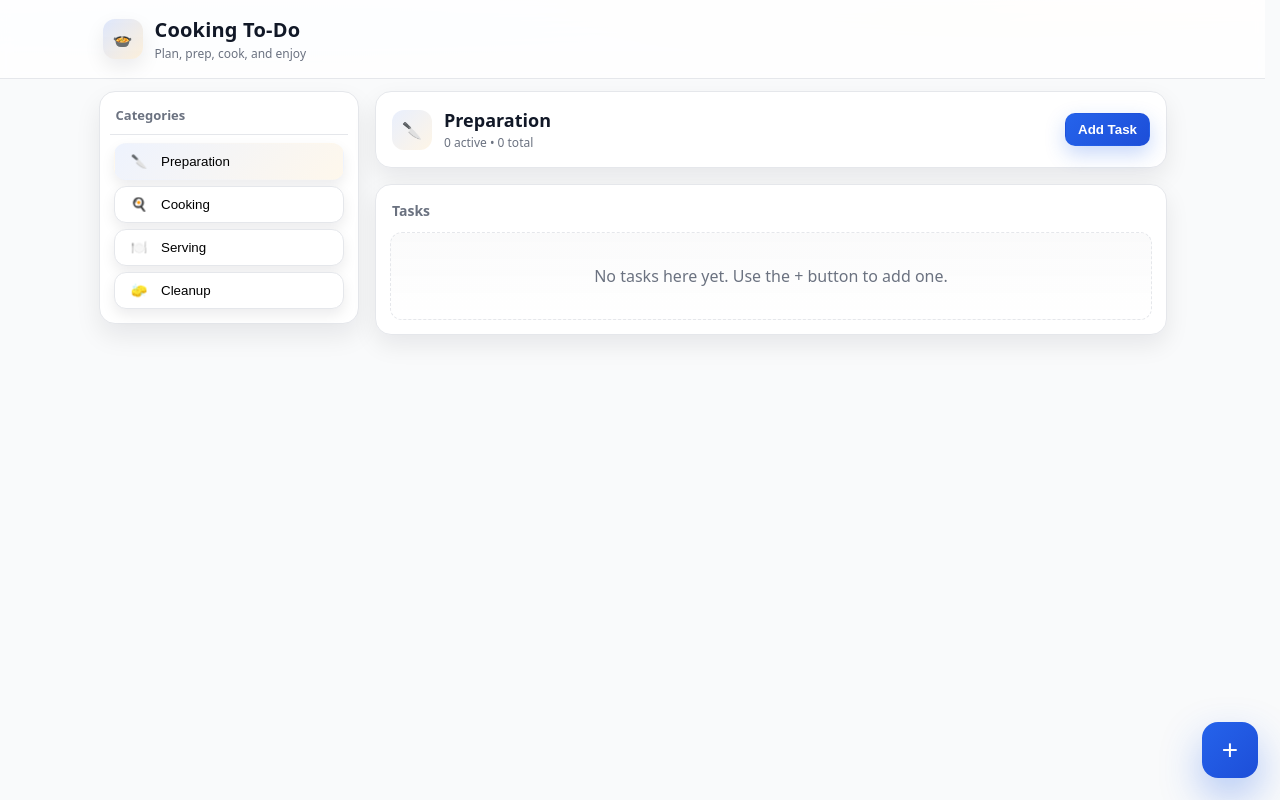
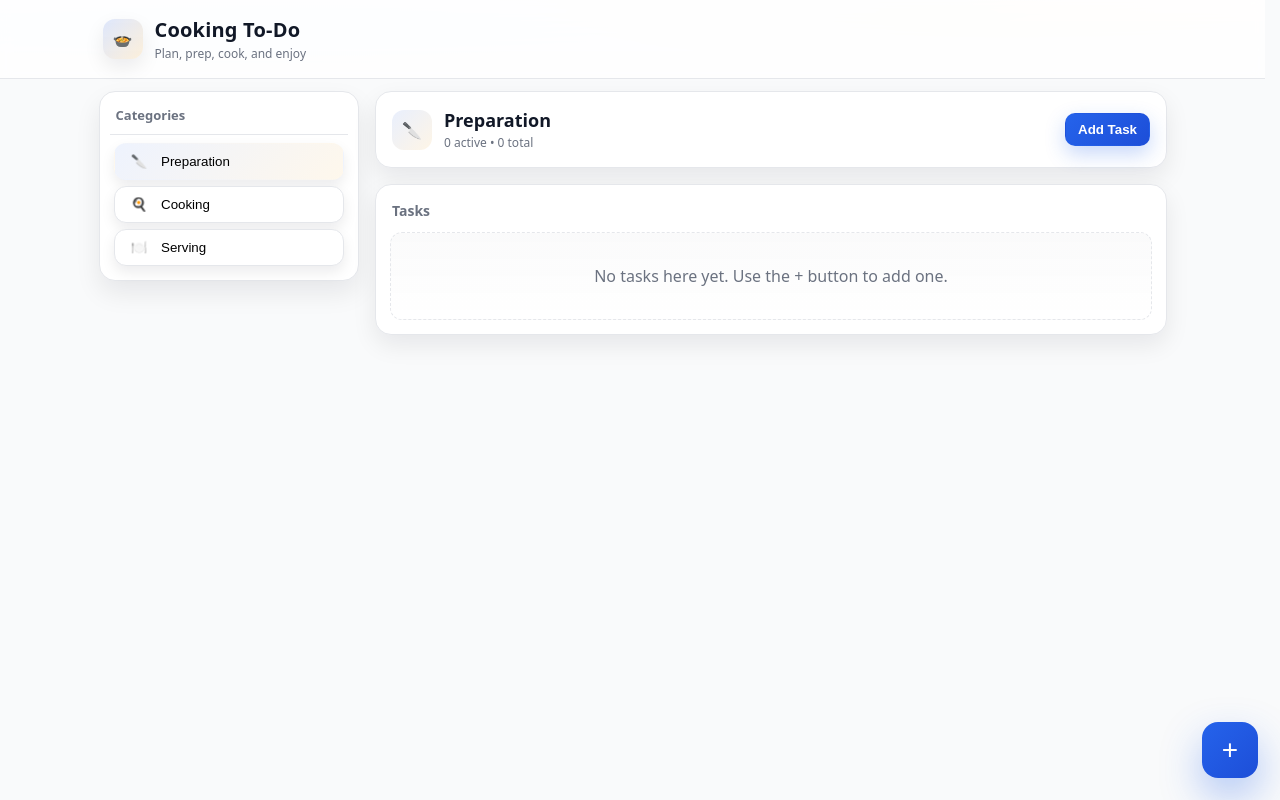
Before and after one commit to kavia-common/cooking-to-do-list-manager-1-10, a React (Create React App) app in the folder app_frontend/: page / in a window 1280 px wide. Built offline with nearby package versions, Linux system fonts and the light colour scheme; the HTML template or start-up script is replaced by a standard one.

Commit message:
Checkpoint 1 - cm94b9f334

```diff
--- a/app_frontend/src/App.js
+++ b/app_frontend/src/App.js
@@ -30,9 +30,21 @@ function App() {
   // Load from storage on mount
   useEffect(() => {
     const loaded = loadState();
-    if (loaded && loaded.lists && loaded.currentCategory) {
-      setLists(loaded.lists);
-      setCurrentCategory(loaded.currentCategory);
+    if (loaded && loaded.lists) {
+      // If a previously saved category no longer exists (e.g., cleanup removed), fallback to default
+      const firstCategory = DEFAULT_CATEGORIES[0].id;
+      const nextCategory = loaded.currentCategory && DEFAULT_CATEGORIES.some(c => c.id === loaded.currentCategory)
+        ? loaded.currentCategory
+        : firstCategory;
+
+      // Ensure lists has an array for the selected category
+      const ensuredLists = {
+        ...loaded.lists,
+        [nextCategory]: Array.isArray(loaded.lists[nextCategory]) ? loaded.lists[nextCategory] : []
+      };
+
+      setLists(ensuredLists);
+      setCurrentCategory(nextCategory);
     }
   }, []);
 
--- a/app_frontend/src/utils/types.js
+++ b/app_frontend/src/utils/types.js
@@ -1,15 +1,13 @@
 export const DEFAULT_CATEGORIES = [
   { id: 'prep', name: 'Preparation', icon: '🔪' },
   { id: 'cook', name: 'Cooking', icon: '🍳' },
-  { id: 'serve', name: 'Serving', icon: '🍽️' },
-  { id: 'cleanup', name: 'Cleanup', icon: '🧽' },
+  { id: 'serve', name: 'Serving', icon: '🍽️' }
 ];
 
 export const DEFAULT_LISTS = {
   prep: [],
   cook: [],
-  serve: [],
-  cleanup: [],
+  serve: []
 };
 
 // PUBLIC_INTERFACE
```
Also changed, not shown: 2 other files (tests, documents, lock files or other folders).
